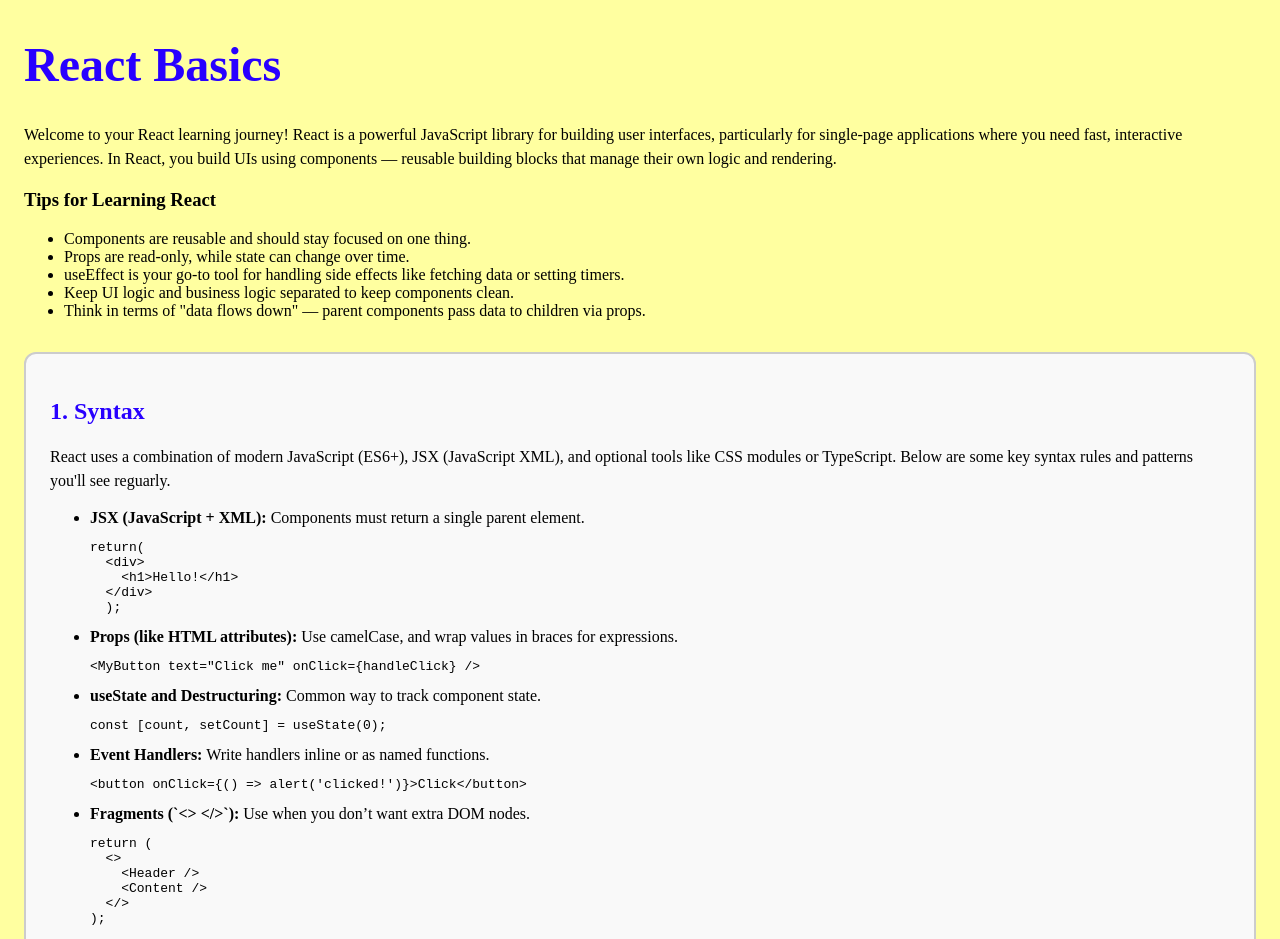
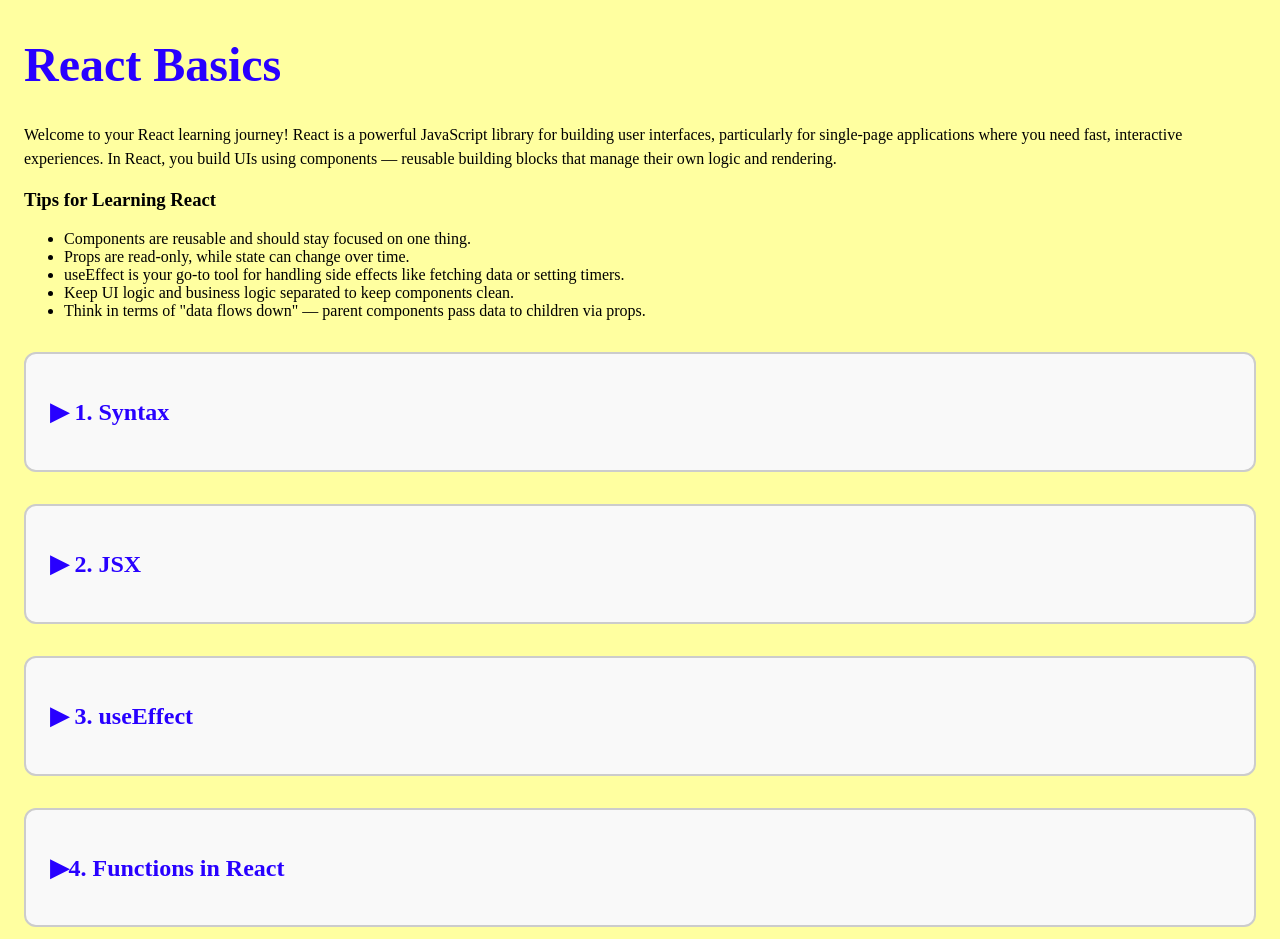
Before and after one commit to kienlucy08/react-sandbox, a React (Vite) app: page /learn in a window 1280 px wide. Shown: the top 939 px of the page. Built offline with nearby package versions, Linux system fonts and the light colour scheme; a web font is replaced by a local one.

Commit message:
added toggles to this page and refined the syntax

```diff
--- a/src/pages/learn.jsx
+++ b/src/pages/learn.jsx
@@ -1,8 +1,29 @@
-import React from "react";
+import React, { useState } from "react";
 import JSXExample from "../examples/JSXExample";
 import EffectExample from "../examples/EffectExample";
 
+function CounterExample() {
+  const [count, setCount] = React.useState(0);
+
+  return (
+    <div style={{ marginTop: '0.5rem' }}>
+      <p>Count: {count}</p>
+      <button onClick={() => setCount(count + 1)}>Increase</button>
+    </div>
+  );
+}
+
+
 export default function LearnReactBasics() {
+  const [showSyntax, setShowSyntax] = useState(false);
+  const [showJSX, setShowJSX] = useState(false);
+  const [showUseEffect, setShowUseEffect] = useState(false);
+  const [showFunctions, setShowFunctions] = useState(false);
+
+  const handleClick = () => {
+    alert("Button clicked!");
+  };
+
   return (
     <div className="page">
       <h1>React Basics</h1>
@@ -25,36 +46,60 @@ export default function LearnReactBasics() {
       </section>
 
       {/* Upcoming Sections */}
+      {/* Collapsable sections!!! */}
       <section className="concept-section">
-        <h2>1. Syntax</h2>
+        <h2
+          onClick={() => setShowSyntax((prev) => !prev)}
+          style={{ cursor: "pointer", userSelect: "none" }}>
+          {showSyntax ? "▼" : "▶"} 1. Syntax
+        </h2>
+        {showSyntax && (
+
+          <ul className="syntax-list">
             <p>
               React uses a combination of modern JavaScript (ES6+), JSX (JavaScript XML), and optional tools like CSS modules or TypeScript.
               Below are some key syntax rules and patterns you'll see reguarly.
             </p>
-        <ul className="syntax-list">
             <li>
               <strong>JSX (JavaScript + XML):</strong> Components must return a single parent element.
+              <br />
+              <strong>Analogy:</strong>
+              <p><em>Like putting groceries in one bag — many items, one container (a single parent div).</em></p>
               <pre>{`return(
     <div>
       <h1>Hello!</h1>
     </div>
-  );`}
-            </pre>
+  );`}</pre>
             </li>
             <li>
               <strong>Props (like HTML attributes):</strong> Use camelCase, and wrap values in braces for expressions.
+              <br />
+              <strong>Analogy:</strong>
+              <p><em>Props are like labeled packages you pass to a friend. They can read them but shouldn't change them.</em></p>
               <pre>{`<MyButton text="Click me" onClick={handleClick} />`}</pre>
+              <button onClick={handleClick}>Click me!</button>
             </li>
             <li>
               <strong>useState and Destructuring:</strong> Common way to track component state.
+              <br />
+              <strong>Analogy:</strong>
+              <p><em>Like a whiteboard where you can update the count — and React will re-render each time you erase and write a new number.</em></p>
               <pre>{`const [count, setCount] = useState(0);`}</pre>
+              <CounterExample />
             </li>
             <li>
               <strong>Event Handlers:</strong> Write handlers inline or as named functions.
+              <br />
+              <strong>Analogy:</strong>
+              <p><em>Like assigning a task to a robot: "When button is pressed, say 'Hi!'".</em></p>
               <pre>{`<button onClick={() => alert('clicked!')}>Click</button>`}</pre>
+              <button onClick={() => alert('Button clicked!')}>Click me!</button>
             </li>
             <li>
               <strong>Fragments (`&lt;&gt; &lt;/&gt;`):</strong> Use when you don’t want extra DOM nodes.
+              <br />
+              <strong>Analogy:</strong>
+              <p><em>Like clear plastic dividers - structure  without extra walls.</em></p>
               <pre>{`return (
     <>
       <Header />
@@ -64,28 +109,43 @@ export default function LearnReactBasics() {
             </li>
             <li>
               <strong>Optional Chaining (`?.`):</strong> Avoid crashes on undefined values.
+              <br />
+              <strong>Analogy:</strong>
+              <p><em>Like checking if a door is unlocked before opening it.</em></p>
               <pre>{`const name = user?.profile?.name;`}</pre>
             </li>
 
             <li>
               <strong>CSS Modules:</strong> Scope styles locally in `.module.css` files.
+              <br />
+              <strong>Analogy:</strong>
+              <p><em>Like wearing a tailored outfit - no style clashes with others.</em></p>
               <pre>{`import styles from './Button.module.css';
   return <button className={styles.primary}>Go</button>;`}</pre>
             </li>
             <li>
               <strong>Class vs Functional Components:</strong> Today, prefer functional components with hooks.
+              <br />
+              <strong>Analogy:</strong>
+              <p><em>Class components are like manual cars; functional ones are like automatic EVs - newer and smoother</em></p>
               <pre>{`function Welcome({ name }) {
     return <h1>Hello, {name}</h1>;
   }`}</pre>
             </li>
-
             <li>
               <strong>Map & Keys:</strong> Looping in JSX requires a unique key.
+              <br />
+              <strong>Analogy:</strong>
+              <p><em>Like naming each item in a checklist so React knows exactly which one to update.</em></p>
               <pre>{`items.map(item => (
     <li key={item.id}>{item.name}</li>
   ));`}</pre>
+              <ul>
+                {['Apple', 'Banana', 'Cherry'].map((item, i) => (
+                  <li key={i}>{item}</li>
+                ))}
+              </ul>
             </li>
-
             <li>
               <strong>Import/Export:</strong> Named and default exports from modules.
               <pre>{`// Named
@@ -97,11 +157,21 @@ export default App;
   import App from './App';`}</pre>
             </li>
           </ul>
+        )}
+
       </section>
 
+
       <section className="concept-section">
-        <h2>2. JSX</h2>
+        <h2
+          onClick={() => setShowJSX((prev) => !prev)}
+          style={{ cursor: "pointer", userSelect: "none" }}
+        >
+          {showJSX ? "▼" : "▶"}  2. JSX
+        </h2>
+        {showJSX &&
           <JSXExample />
+        }
       </section>
 
       {/* Uncomment once UseStateExample is fixed */}
@@ -111,13 +181,27 @@ import App from './App';`}</pre>
       </section> */}
 
       <section className="concept-section">
-        <h2>3. useEffect</h2>
+        <h2
+          onClick={() => setShowUseEffect((prev) => !prev)}
+          style={{ cursor: "pointer", userSelect: "none" }}
+        >
+          {showUseEffect ? "▼" : "▶"} 3. useEffect
+        </h2>
+        {showUseEffect &&
           <EffectExample />
+        }
       </section>
 
       <section className="concept-section">
-        <h2>4. Functions in React</h2>
+        <h2
+          onClick={() => setShowFunctions((prev) => !prev)}
+          style={{ cursor: "pointer", userSelect: "none" }}
+        >
+          {showFunctions ? "▼" : "▶"}4. Functions in React
+        </h2>
+        {showFunctions && (
           <p>Coming soon: Explore how functional components and hooks make React powerful and clean.</p>
+        )}
       </section>
     </div>
   );
```
Lines whose indentation alone changed are shown as unchanged.
